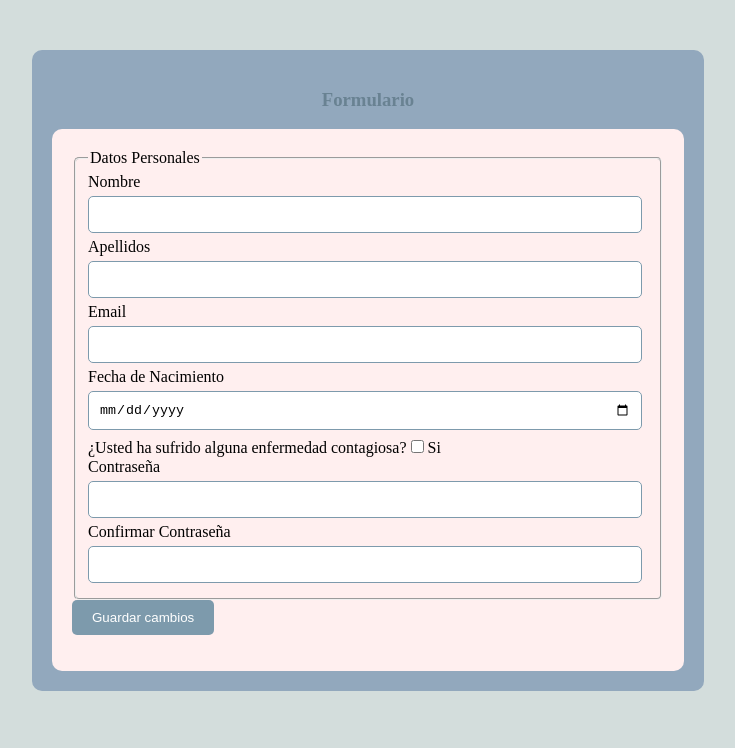
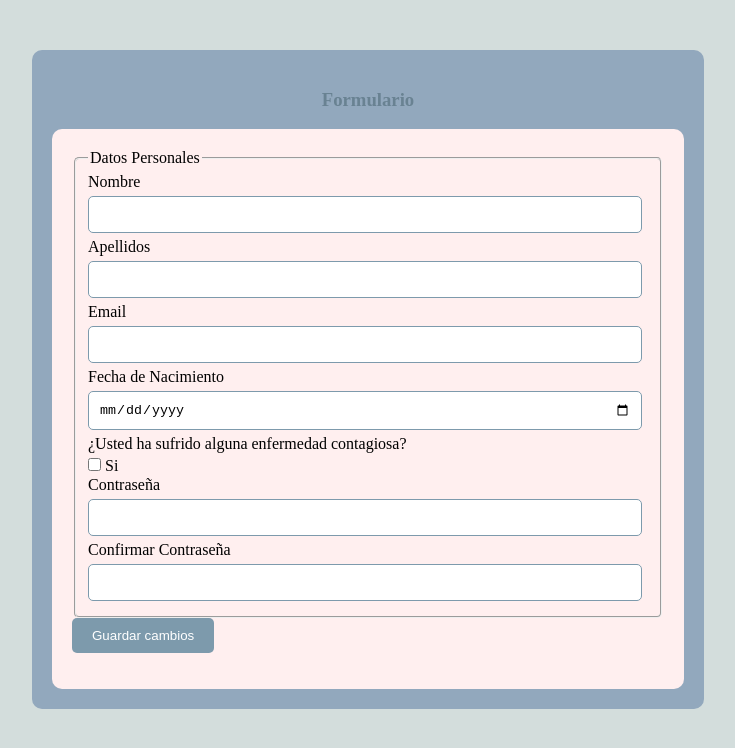
Before and after one commit to joanpedraza/Taller-Jquery-WebServer, a plain HTML site: page Registro de Usarios.html in a window 1280 px wide. Shown: the whole page, without its empty margins (272-1007 px from the left). Drawn offline with Linux system fonts and the light colour scheme.

Commit message:
Update Registro de Usarios.html

```diff
--- a/Registro de Usarios.html
+++ b/Registro de Usarios.html
@@ -34,7 +34,7 @@
             </div>
 
             <div class="input-group">
-                <label for="sickness">¿Usted ha sufrido alguna enfermedad contagiosa?</label>
+                <label for="sickness">¿Usted ha sufrido alguna enfermedad contagiosa?</label> <br/>
                 <input onchange="mostrar();" type="checkbox" name="sickness" id="sickness" value="Si"> Si
                 <div id="Panel">
                     <select id="selectill">
```
